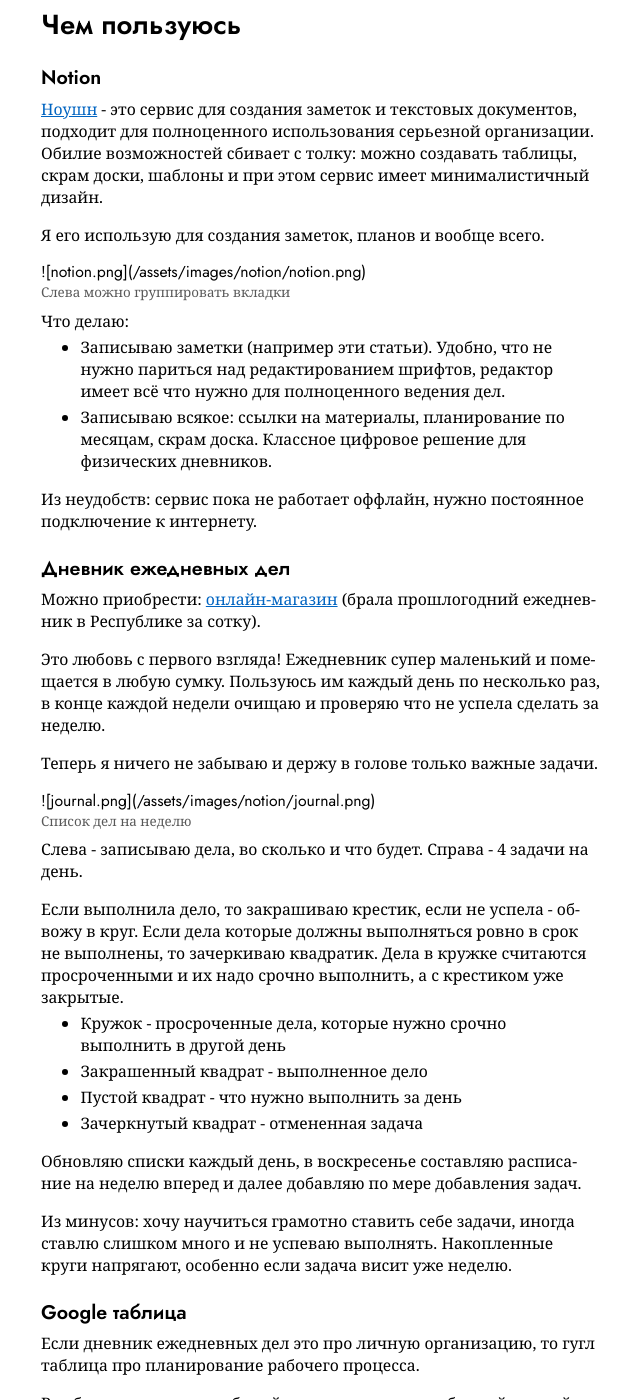
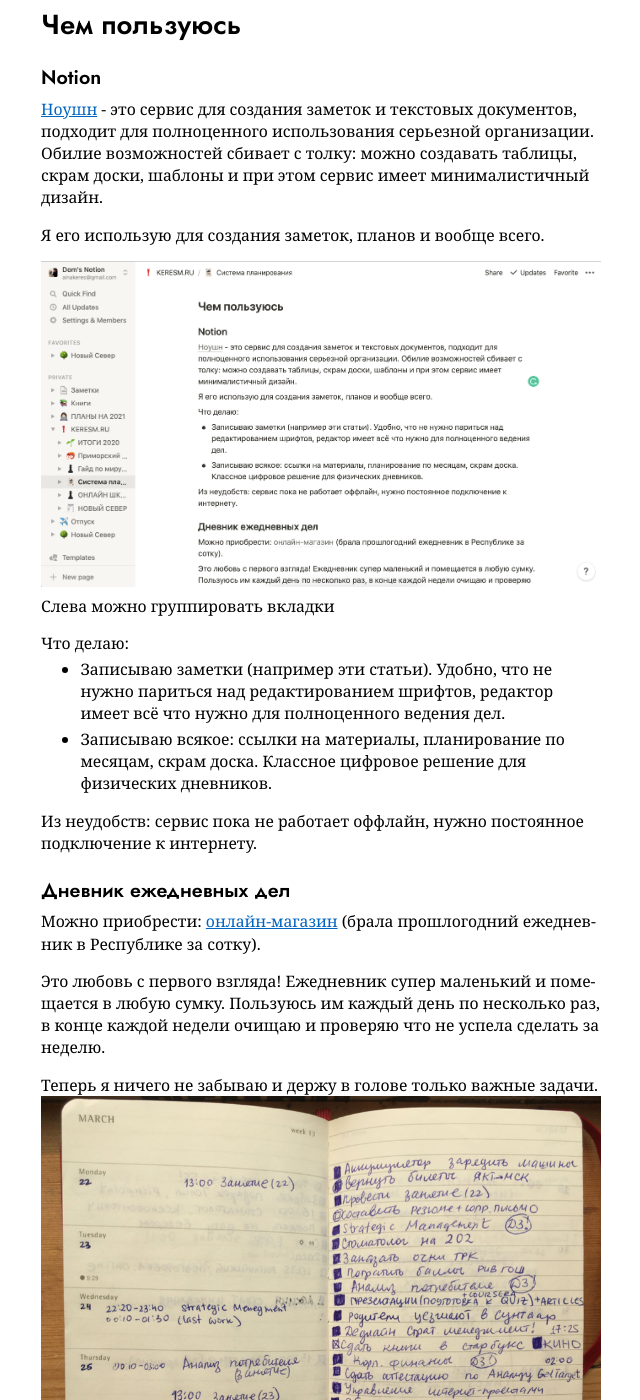
Before and after one commit to keresm/keresaina.github.io, a Jekyll site: the page built from _posts/2020-07-01-notion.md, in a window 1280 px wide and 1400 px high, scrolled down 436 px. Shown: the whole window, without its empty margins (319-959 px from the left). Built offline with Jekyll 4.4.1, drawn with Linux system fonts in a browser that asks for light colours; some of the changed text lies outside the part shown.

Commit message:
Update 2020-07-01-notion.md

```diff
--- a/_posts/2020-07-01-notion.md
+++ b/_posts/2020-07-01-notion.md
@@ -14,10 +14,8 @@
 
 Я его использую для создания заметок, планов и вообще всего.
 
-<figure>
 ![notion.png](/assets/images/notion/notion.png)
   <figcaption>Слева можно группировать вкладки</figcaption>
-  </figure>
 
 Что делаю:
 
@@ -33,10 +31,8 @@
 Это любовь с первого взгляда! Ежедневник супер маленький и помещается в любую сумку. Пользуюсь им каждый день по несколько раз, в конце каждой недели очищаю и проверяю что не успела сделать за неделю.
 
 Теперь я ничего не забываю и держу в голове только важные задачи.
-<figure>
 ![journal.png](/assets/images/notion/journal.png)
    <figcaption>Список дел на неделю</figcaption>
-</figure>
 
 Слева - записываю дела, во сколько и что будет. Справа - 4 задачи на день.
 
@@ -57,10 +53,8 @@
 
 В таблице планирую рабочий день: расписание собраний, дедлайны, важные события.
 
-<figure>
 ![excel.png](/assets/images/notion/excel.png)
    <figcaption>Разработала рабочий календарик</figcaption>
-</figure>
 
 - Шапка - записываю основные цели на 2 недели, ставлю kpi.
 - Левый столбец - задачи на день. Основные задачи планирую заранее.
```
